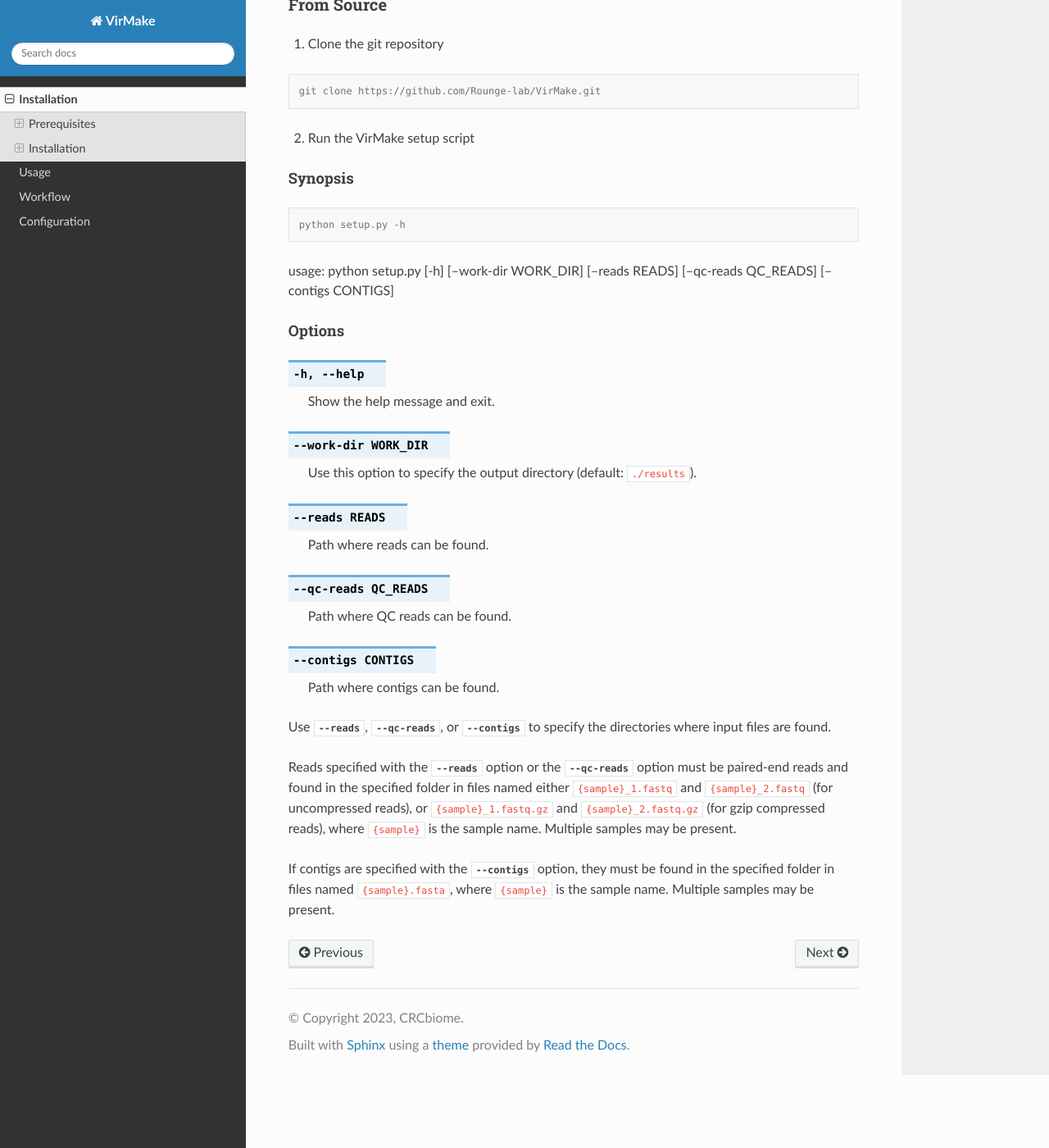
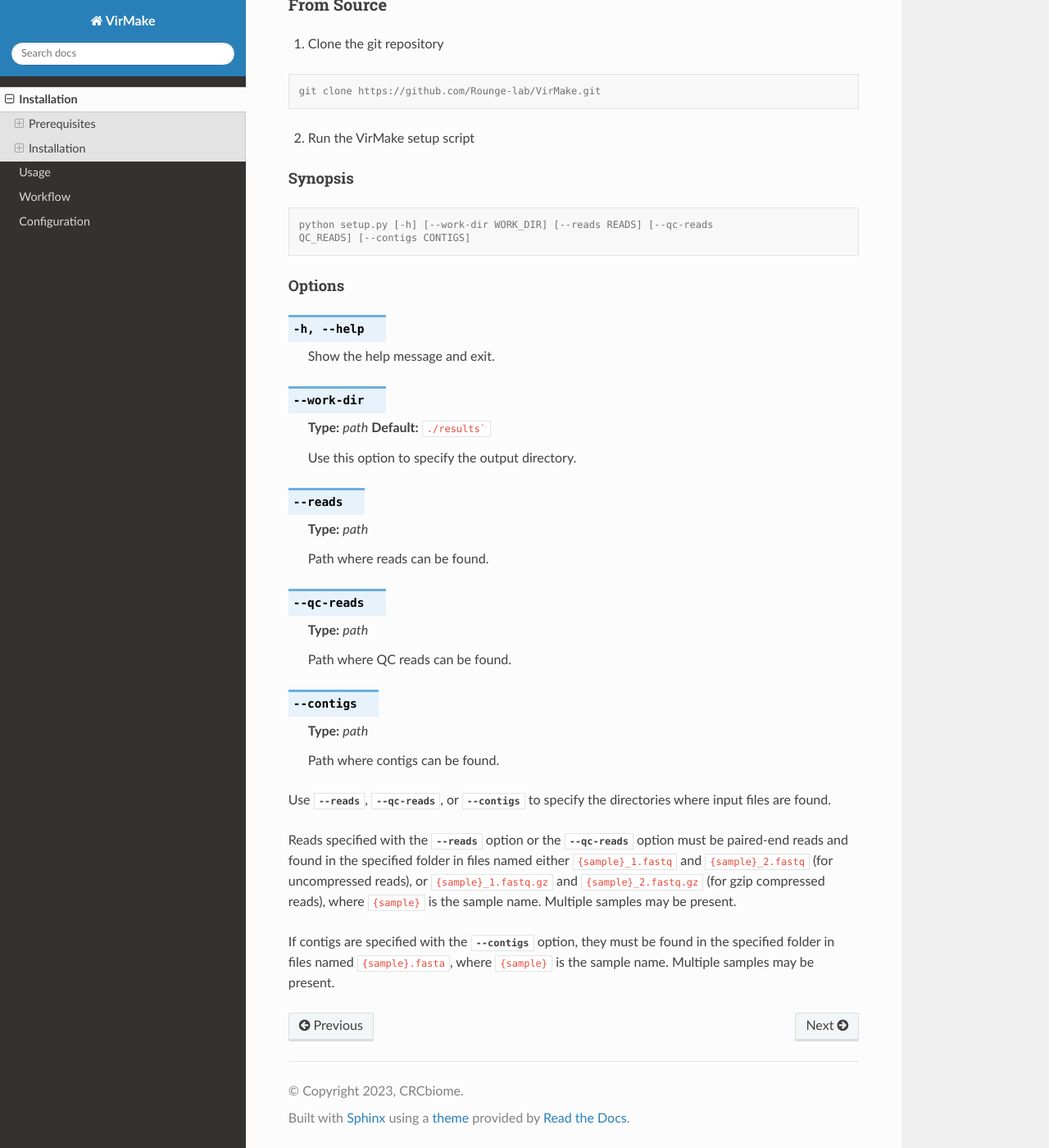
Before and after one commit to sverre-branders/rtd-virmake-test, a Sphinx documentation site: the page built from docs/source/install.rst, in a window 1280 px wide and 1400 px high, scrolled down 740 px. Shown: the whole window at 82% size. Built offline with Sphinx 7.4.7 and the Read the Docs theme 3.1.0, drawn with Linux system fonts in a browser that asks for light colours.

Commit message:
Formatting fixes

````diff
--- a/docs/source/install.rst
+++ b/docs/source/install.rst
@@ -58,10 +58,8 @@
 
 .. code-block:: console
 
-    python setup.py -h
-
-usage: python setup.py [-h] [--work-dir WORK_DIR] [--reads READS] [--qc-reads
-QC_READS] [--contigs CONTIGS]
+    python setup.py [-h] [--work-dir WORK_DIR] [--reads READS] [--qc-reads
+    QC_READS] [--contigs CONTIGS]
 
 Options
 """""""
@@ -70,19 +68,28 @@
 
     Show the help message and exit.
 
-.. option:: --work-dir WORK_DIR
+.. option:: --work-dir
 
-    Use this option to specify the output directory (default: ``./results``).
+    **Type:** `path`
+    **Default:** ``./results```
 
-.. option:: --reads READS
+    Use this option to specify the output directory.
 
-   Path where reads can be found.
+.. option:: --reads
 
-.. option:: --qc-reads QC_READS
+    **Type:** `path`
+
+    Path where reads can be found.
+
+.. option:: --qc-reads
+
+    **Type:** `path`
 
     Path where QC reads can be found.
 
-.. option:: --contigs CONTIGS
+.. option:: --contigs
+
+    **Type:** `path`
 
     Path where contigs can be found.
 
````
Also changed, not shown: docs/source/usage.rst (+14 -7 lines).
